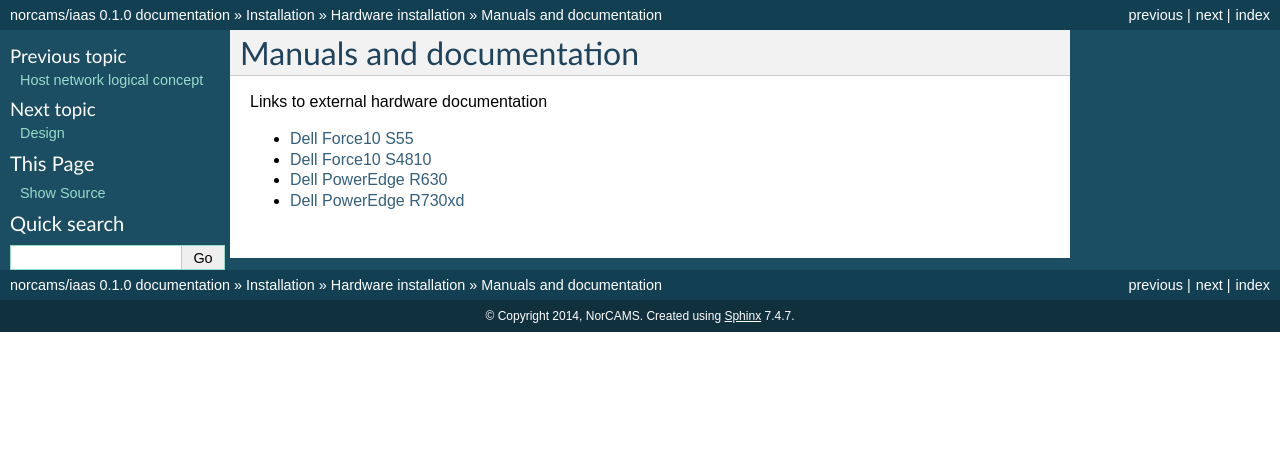
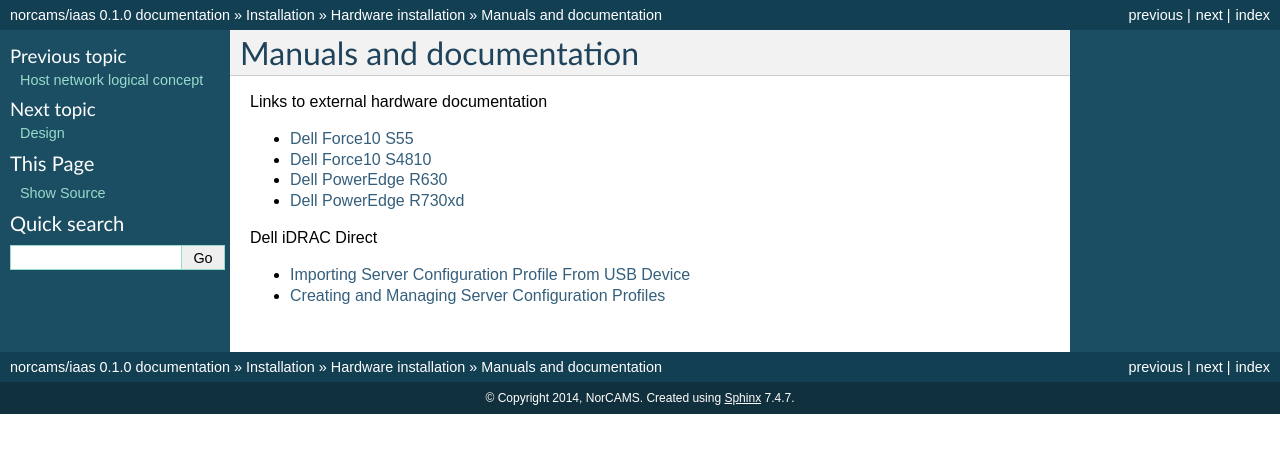
Before and after one commit to norcams/iaas, a Sphinx documentation site: the page built from docs/installation/manuals.rst, in a window 1280 px wide. Shown: the top 453 px of the page. Built offline with Sphinx 7.4.7, drawn with Linux system fonts in a browser that asks for light colours.

Commit message:
iDRAC Direct documentation links

```diff
--- a/docs/installation/manuals.rst
+++ b/docs/installation/manuals.rst
@@ -7,3 +7,8 @@
 * `Dell Force10 S4810 <http://www.dell.com/support/home/no/en/nodhs1/product-support/product/force10-s4810/manuals>`_
 * `Dell PowerEdge R630 <http://www.dell.com/support/home/no/en/nodhs1/product-support/product/poweredge-r630/manuals>`_
 * `Dell PowerEdge R730xd <http://www.dell.com/support/home/no/en/nodhs1/product-support/product/poweredge-r730xd/manuals>`_
+
+Dell iDRAC Direct
+
+* `Importing Server Configuration Profile From USB Device <http://www.dell.com/support/manuals/uk/en/ukdhs1/Topic/idrac8-with-lc-v2.05.05.05/iDRAC8_2.05.05.05_UG-v1/en-us/GUID-8FE45EE9-9016-4956-A8C5-832C12958B42>`_
+* `Creating and Managing Server Configuration Profiles <http://en.community.dell.com/cfs-file/__key/telligent-evolution-components-attachments/13-4491-00-00-20-44-02-34/Creating_5F00_Managing_5F00_ServerConfigurationProfiles_2D00_July2014.pdf>`_
```
